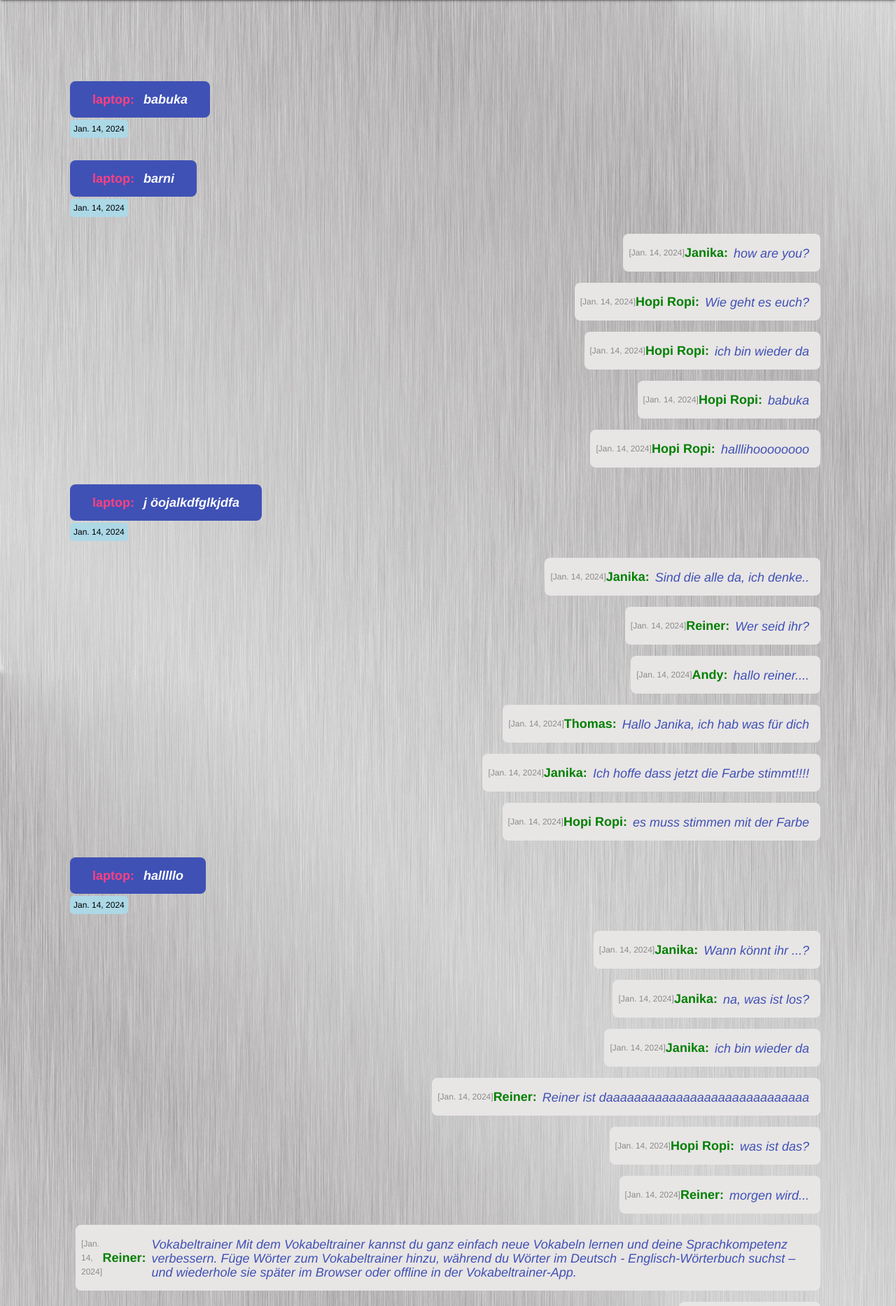
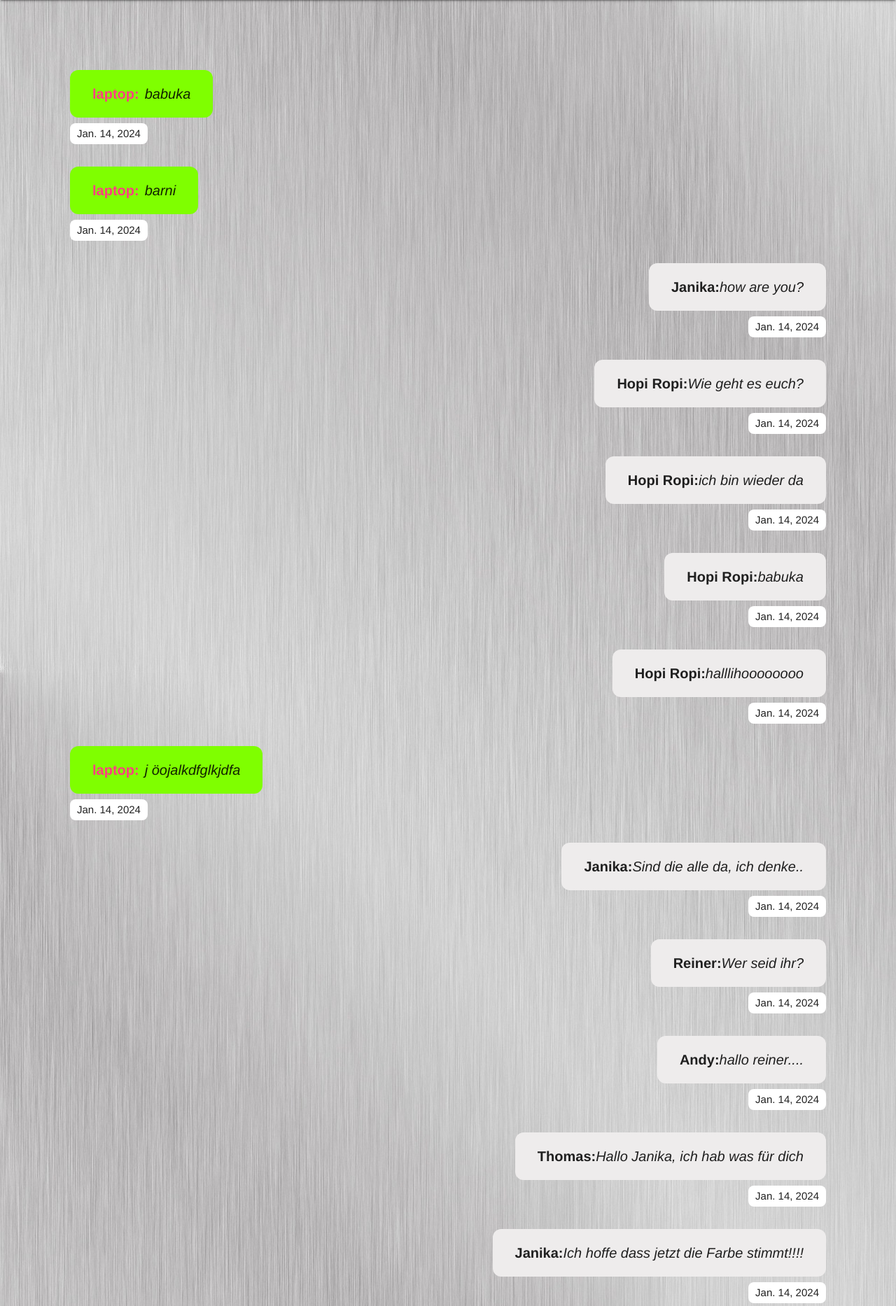
Before and after one commit to barni246/Django-ChatApp, a Django app: page /chat/ in a window 1280 px wide. Shown: the part 64-1930 px from the top of the page at 70% size. Run offline with Django 4.2, Linux system fonts and the light colour scheme; a user stored in the database is signed in; data comes from the database, SQL or seed files in the repository; both versions use the stored data as it was after the commit.

Commit message:
html update

```diff
--- a/chat/templates/auth/login.html
+++ b/chat/templates/auth/login.html
@@ -3,7 +3,7 @@
   <h1>Login</h1>
 
   {% if wrongPassword %}
-    <p class="warning-message">Username or password is incorrect!!!</p>
+    <p class="warning-message">* Username or password is incorrect!!!</p>
   {% endif %}
 
   {% if alreadyLoggedIn %}
--- a/chat/templates/auth/register.html
+++ b/chat/templates/auth/register.html
@@ -3,7 +3,7 @@
   <h1>Register</h1>
 
   {% if wrong_form  %}
-    <p>Es ist ein Fehler aufgetreten. Bitte überprüfen Sie Ihre Eingaben.</p>
+    <p class="warning-message">* An error has occurred. Please check your entries.</p>
   {% endif %}
 
 
--- a/chat/templates/chat/index.html
+++ b/chat/templates/chat/index.html
@@ -4,34 +4,23 @@
 
 {% if request.user.is_authenticated %}
 
-<div id="messageContainer">
+<div class="message-container" id="messageContainer">
   {% for message in messages %}
-      <div>
           {% if message.author == request.user %}
-          <div style="width: fit-content; display: flex; justify-content: flex-start;">
-             <div class="user">
-              <span style=" background-color: rgb(63, 81, 181); padding: 16px 32px;border-radius: 8px; "> <b class="color-red">{{ message.author }}:</b> <i style=" font-weight: 600; color: white;" >{{ message.text }}</i></span>
-              <div style="display: flex; justify-content: flex-start; width: 100%;">
-                <span style="font-size: 12px; background-color: lightblue; padding: 3px 5px; margin-top: 3px; border-radius: 5px;" class="color-black ">{{ message.created_at }}{{' '}}</span>
-              </div>
-
-
+          <div class="wrapper-maim-user">
+            <div class="main-user">
+                <span> <b class="color-red">{{ message.author }}:</b><i>{{ message.text }}</i></span>
+                <span class="main-user-time">{{ message.created_at }}</span>
             </div>
           </div>
-
           {% else %}
-          <div style="width: 100%; display: flex; justify-content: flex-end;">
-            <div class="other-user">
-            <span style="font-size: 12px;"  class="color-gray">[{{ message.created_at }}]{{' '}}</span><b class="color-green" >{{ message.author }}:</b> <i class="color-blue mb-8">{{ message.text }}</i>
+          <div class="wrapper-other-user">
+             <div class="other-user c-gray">
+               <span> <b>{{ message.author }}:</b><i>{{ message.text }}</i></span>
+               <span class="other-user-time">{{ message.created_at }}</span>
              </div>
          </div>
-
-
-
-
-
           {% endif %}
-      </div>
   {% endfor %}
 </div>
 
@@ -41,6 +30,7 @@
 <!-- Textfield with Floating Label -->
 
 <script>
+
   async function sendMessage() {
       let fd = new FormData();
       let token = '{{ csrf_token }}';
@@ -81,6 +71,9 @@
   }
 </script>
 
+
+<div style="position: fixed; bottom: 0; left: 30%; width: 100%;">
+
 {% comment %} <form action="/chat/" method="post"> {% endcomment %}
   <form onsubmit="sendMessage() ; return false;"   method="post">
     {% csrf_token %}
@@ -93,6 +86,11 @@
       <button  class="mdl-button mdl-js-button mdl-button--raised mdl-js-ripple-effect mdl-button--accent">Send</button>
     </div>
   </form>
+
+
+
+</div>
+
 {% else %}
 
   <h1>Nicht eigeloggt</h1>
@@ -104,6 +102,3 @@
 
 
 {% endblock %}
-
-{% comment %} <h1>Chatroom {{ username }}</h1> {% endcomment %}
-{% comment %} <h1>Herzlich willkommen {{ request.user }}!</h1> {% endcomment %}
--- a/static/css/style.css
+++ b/static/css/style.css
@@ -1,7 +1,7 @@
-.page-content {
+/* .page-content {
   padding: 100px 100px;
   font-size: 18px;
-}
+} */
 
 i {
   margin-top: 10px;
@@ -62,7 +62,7 @@ h1 {
 }
 
 .warning-message {
-  color: red;
+  color:  #d50000;
   font-weight: 600;
   font-size: 20px;
 }
@@ -85,30 +85,67 @@ h1 {
   opacity: 0.5;
 }
 
-.other-user {
-  /* border: 1px solid green; */
-  border-radius: 8px;
-  /* background-color: rgba(0, 0, 0, 0.05); */
-  background-color: white;
-  background-color: rgb(232, 229, 229);
-  margin: 8px;
-  padding: 8px;
+
+.message-container {
+
+max-width: 100%;
+padding: 100px;
+display: flex;
+flex-direction: column;
+
+
+}
+
+.wrapper-maim-user {
+width: 100%;
+display: flex;
+justify-content: flex-start;
+margin-bottom: 70px;
+}
+
+.wrapper-other-user {
+  width: 100%;
   display: flex;
   justify-content: flex-end;
-  align-items: center;
-  width: fit-content;
+  margin-bottom: 70px;
 }
 
-.user {
-  /* border: 1px solid rgb(255, 64, 129); */
-  padding-top: 16px;
-  padding-bottom: 16px;
+.main-user, .other-user{
+  width: fit-content;
+  max-width: 50%;
+  position: relative;
+  background-color: chartreuse;
+  padding: 24px 32px;
+  border-radius: 12px;
+  font-size: 20px;
+  display: flex;
+  word-wrap: break-word;
+}
+
+.c-gray {
+  background-color: rgb(238, 236, 236);
+}
+
+.main-user-time{
+  position: absolute;
+  width: auto;
+  bottom: -38px;
+  left: 0;
+  padding: 5px 10px;
+  background-color: white;
   border-radius: 8px;
-  color: white;
-  display: flex;
-  justify-content: flex-start;
-  align-items: center;
-  flex-direction: column;
+  font-size: 15px;
+}
+
+.other-user-time {
+  position: absolute;
+  width: auto;
+  bottom: -38px;
+  right: 0;
+  padding: 5px 10px;
+  background-color: white;
+  border-radius: 8px;
+  font-size: 15px;
 }
 
 
```
Also changed, not shown: db.sqlite3. Lines whose indentation alone changed are shown as unchanged.
